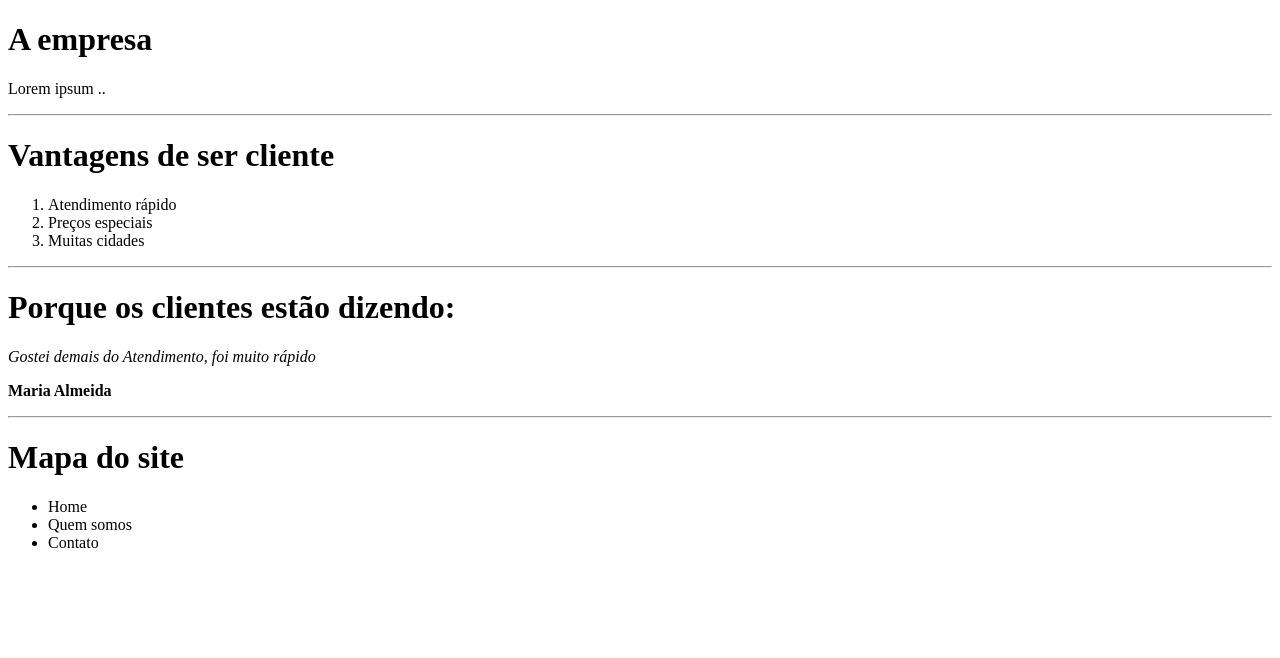
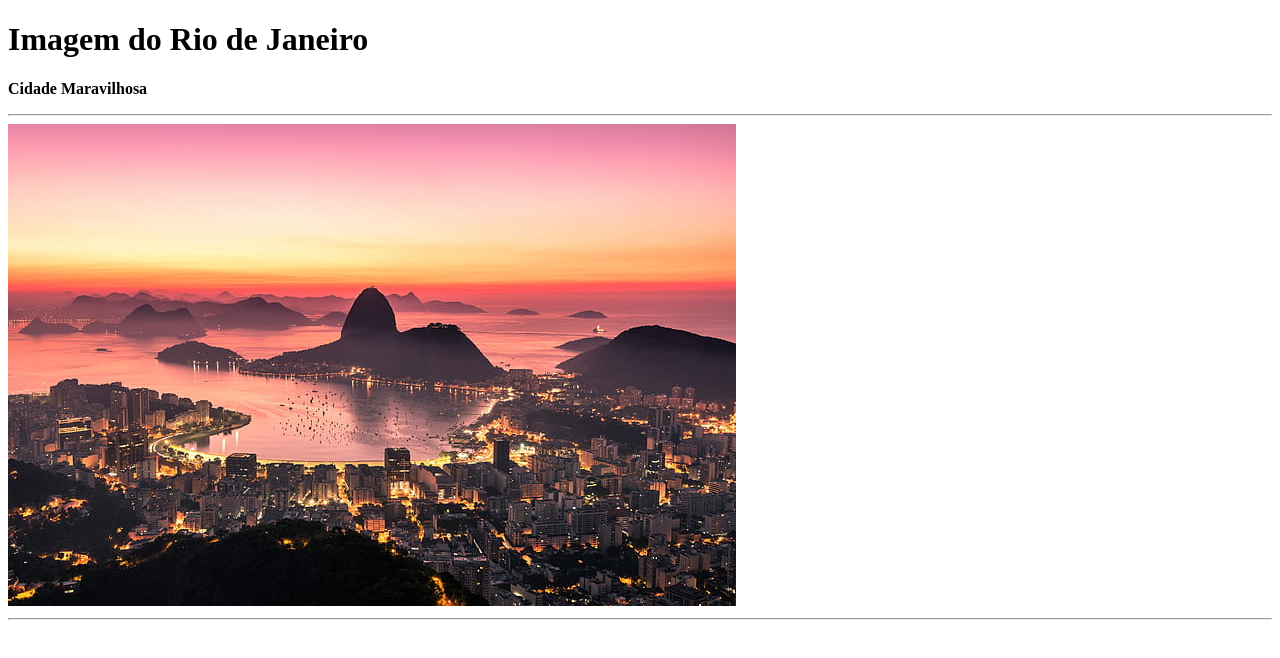
Before and after one commit to diogjunior100/Developer_Web, a plain HTML site: page teste.html in a window 1280 px wide. Drawn offline with Linux system fonts and the light colour scheme.

Commit message:
docs: coloca novos arquivos html

```diff
--- a/teste.html
+++ b/teste.html
@@ -3,35 +3,18 @@
 <html>
 
     <head>
-        <title>Meu site</title>
+        <title>Rio de Janeiro</title>
         <meta charset="utf-8">
     </head>
 
 
     <body>
-        <h1>A empresa</h1>
-        <p>Lorem ipsum ..</p>
+        <h1>Imagem do Rio de Janeiro <br> </h1>
+        <p><strong>Cidade Maravilhosa</strong> <br> </p>
+        <hr>
+        <img src="arquivos/rio-de-janeiro-4k-pc-desktop-hd-wallpaper-preview.jpg">
+        <hr>
 
-        <hr>
-        <h1>Vantagens de ser cliente</h1>
-        <ol type="1">
-            <li>Atendimento rápido</li>
-            <li>Preços especiais</li>
-            <li>Muitas cidades</li>
-        </ol>
-
-        <hr>
-        <h1>Porque os clientes estão dizendo: <br> </h1>
-        <p><em>Gostei demais do Atendimento, foi muito rápido</em> <br> </p>
-        <p><strong>Maria Almeida</strong></p>
-
-        <hr>
-        <h1>Mapa do site</h1>
-        <ul type="disc">
-            <li>Home</li>
-            <li>Quem somos</li>
-            <li>Contato</li>
-        </ul>
 
     </body>
 
```
Also changed, not shown: index.html (added, +21 -0 lines), arquivos/rio-de-janeiro-4k-pc-desktop-hd-wallpaper-preview.jpg (added), contato.html (added).
